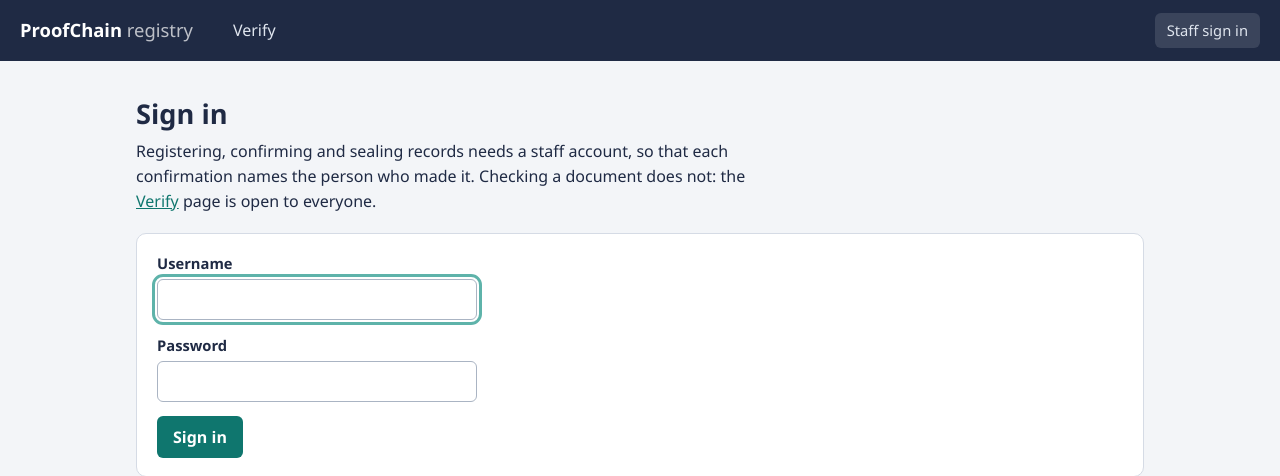
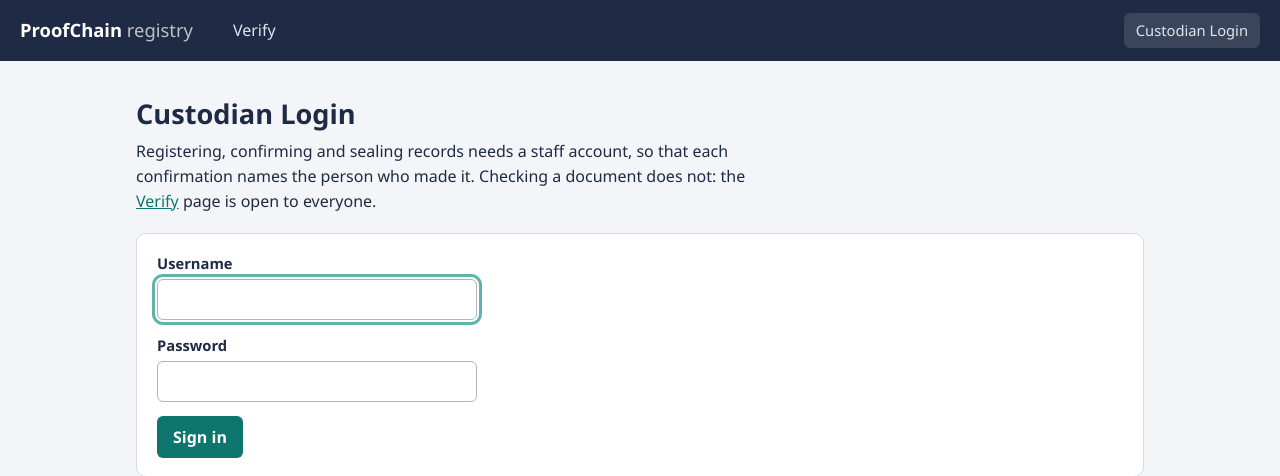
Before and after one commit to AeroSalu/ProofChain-Verifiable-Records-Tamper-Detection, a FastAPI app: page /login in a window 1280 px wide. Shown: the top 476 px of the page. Run offline with FastAPI, Linux system fonts and the light colour scheme.

Commit message:
Rename the sign-in page to Custodian Login
Co-Authored-By: Claude Opus 5.5 <noreply@anthropic.com>

```diff
--- a/proofchain/registry/templates/base.html
+++ b/proofchain/registry/templates/base.html
@@ -22,7 +22,7 @@
       <span>Signed in as <span class="who">{{ user }}</span></span>
       <form method="post" action="/logout"><button type="submit" class="ghost">Sign out</button></form>
       {% else %}
-      <a href="/login" {% if page == 'login' %}aria-current="page"{% endif %}>Staff sign in</a>
+      <a href="/login" {% if page == 'login' %}aria-current="page"{% endif %}>Custodian Login</a>
       {% endif %}
     </div>
   </header>
--- a/proofchain/registry/templates/login.html
+++ b/proofchain/registry/templates/login.html
@@ -1,7 +1,7 @@
 {% extends "base.html" %}
-{% block title %}Sign in{% endblock %}
+{% block title %}Custodian Login{% endblock %}
 {% block content %}
-<h1>Sign in</h1>
+<h1>Custodian Login</h1>
 <p class="lead">Registering, confirming and sealing records needs a staff account, so that each confirmation names the person who made it. Checking a document does not: the <a href="/verify">Verify</a> page is open to everyone.</p>
 
 <form class="card" method="post" action="/login">
```
Also changed, not shown: tests/test_auth.py (+2 -2 lines).
